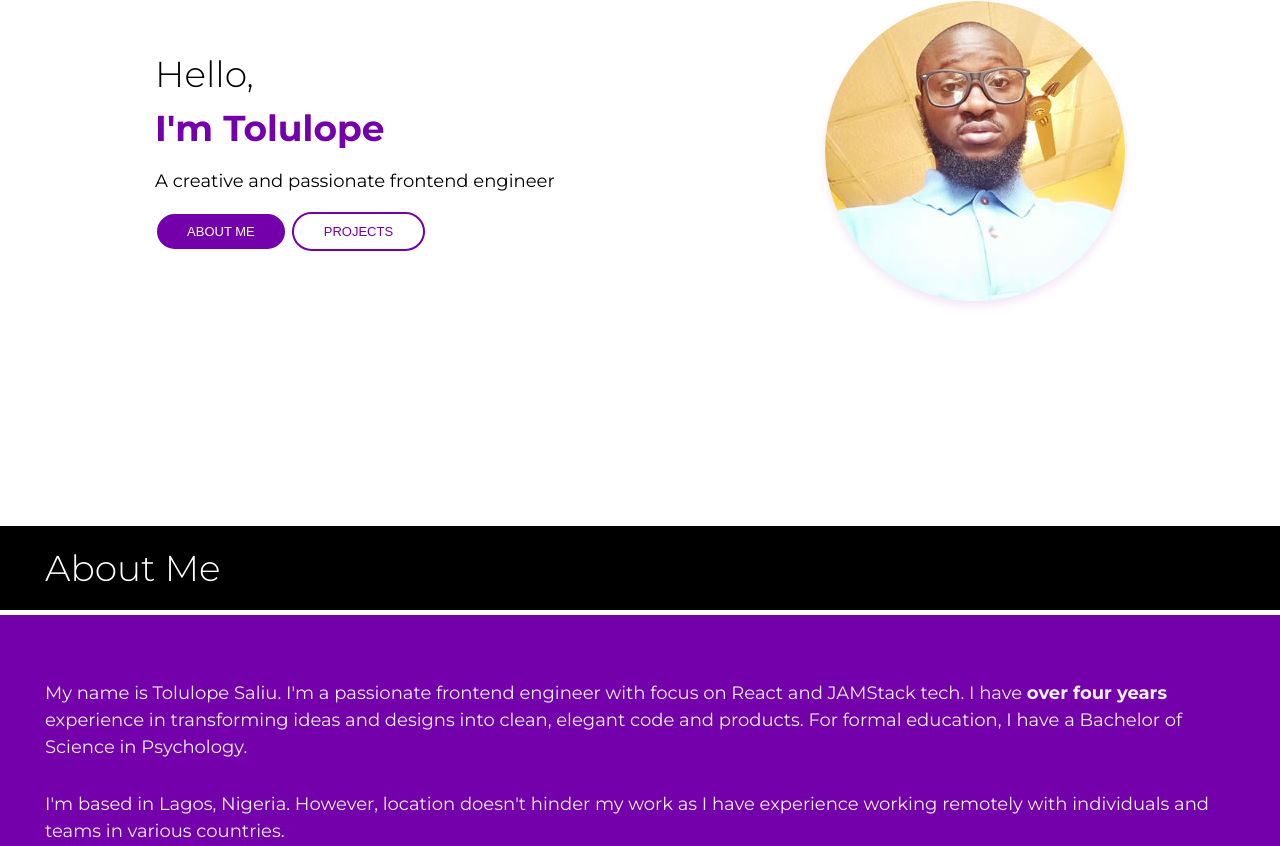
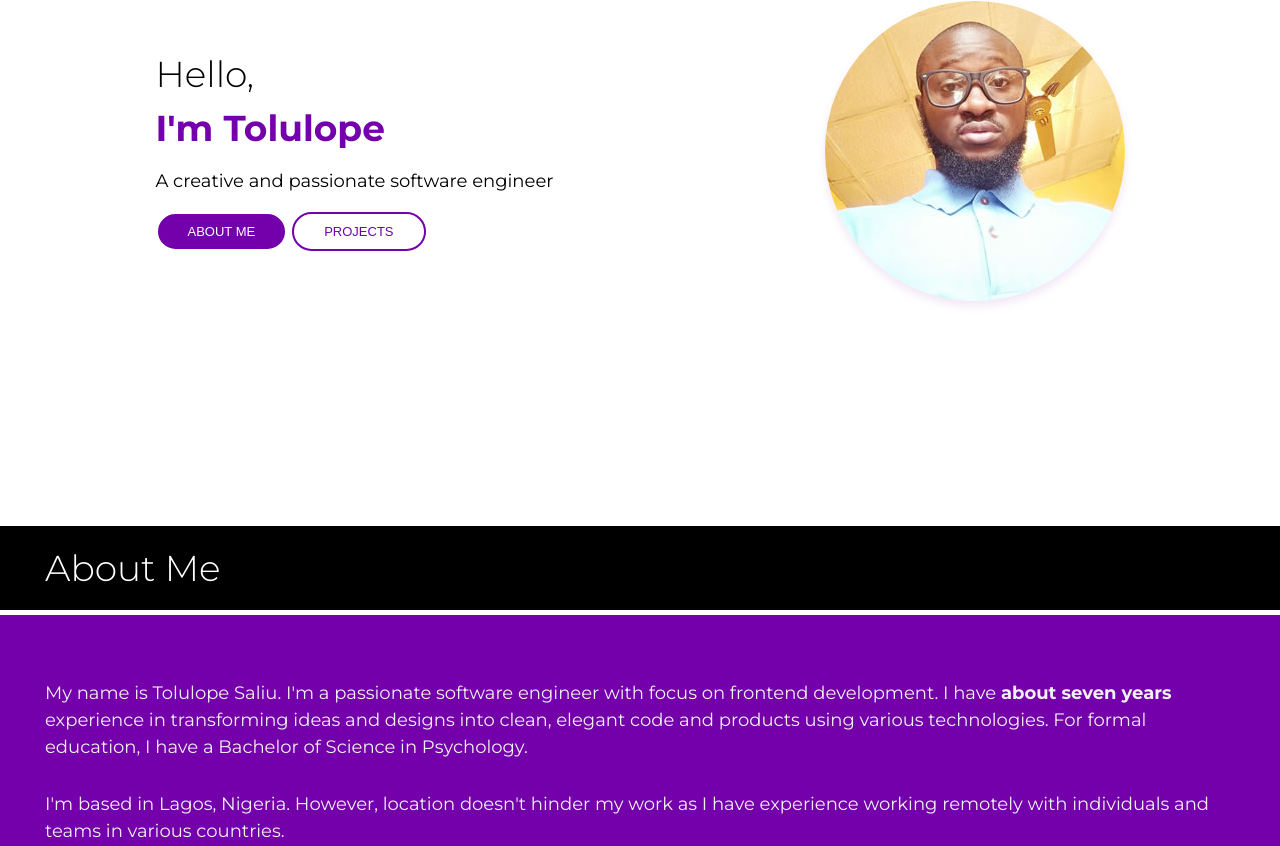
Before and after one commit to toluls/toluls, a React (Create React App) app: page / in a window 1280 px wide. Shown: the part 274-1120 px from the top of the page. Built offline with nearby package versions, Linux system fonts and the light colour scheme.

Commit message:
2024 general update

```diff
--- a/public/index.html
+++ b/public/index.html
@@ -7,13 +7,13 @@
     <meta name="theme-color" content="#7400AB" />
     <meta
       name="description"
-      content="Tolulope Saliu. Front-end developer based in Lagos, Nigeria. I have great experience working remotely and delivering amazing results."
+      content="Tolulope Saliu. Software engineer based in Lagos, Nigeria. I have about seven years experience working remotely and delivering amazing results."
     />
     <meta name="keywords" content="Tolulope Saliu, Tolulope Olamide Saliu, Tolulope" />
     <link rel="apple-touch-icon" href="%PUBLIC_URL%/logo192.png" />
     <link rel="shortcut icon" href="%PUBLIC_URL%/logo192.png" />
     <link rel="manifest" href="%PUBLIC_URL%/manifest.json" />
-    <title>Tolulope | Frontend Engineer</title>
+    <title>Tolulope | Software Engineer</title>
   </head>
   <body>
     <noscript>You need to enable JavaScript to run this app.</noscript>
--- a/src/Components/Layout/Footer.js
+++ b/src/Components/Layout/Footer.js
@@ -4,7 +4,7 @@ import classes from './Footer.module.scss';
 const Footer = () => {
   return (
     <footer className={classes.footer}>
-      <p>© 2022 Tolulope Saliu. All Rights Reserved.</p>
+      <p>© 2024 Tolulope Saliu. All Rights Reserved.</p>
     </footer>
   );
 }
--- a/src/Components/Sections/About.js
+++ b/src/Components/Sections/About.js
@@ -10,8 +10,7 @@ const About = forwardRef((props, ref) => {
       </div>
       <div className={classes.content}>
         <p>
-          My name is Tolulope Saliu. I'm a passionate frontend engineer with
-          focus on React and JAMStack tech. I have <strong>over four years</strong> experience in transforming ideas and designs into clean, elegant code and products. For formal education, I have a Bachelor of Science in Psychology.
+          My name is Tolulope Saliu. I'm a passionate software engineer with focus on frontend development. I have <strong>about seven years</strong> experience in transforming ideas and designs into clean, elegant code and products using various technologies. For formal education, I have a Bachelor of Science in Psychology.
         </p>
 
         <p>
@@ -21,7 +20,7 @@ const About = forwardRef((props, ref) => {
         </p>
 
         <p>
-        <strong>My current stack/focus:</strong> <br />HTML5, CSS3, JavaScript, TypeScript, SASS, React, Redux, NextJS, Gatsby, REST/GraphQL, Firebase, Serverless Architecture, Headless CMS, amongst others. I have also worked with NodeJS, Express, MongoDB, WordPress, Bootstrap, JQuery and JQuery Mobile during the course of my career.
+        <strong>My current stack/focus:</strong> <br />HTML5, CSS3, JavaScript, TypeScript, SASS, React, Redux, NextJS, Gatsby, REST/GraphQL, Firebase, Serverless Architecture, GCP, AWS, SQL, GIT, Headless CMS, amongst others. I have also worked with NodeJS, Express, MongoDB, Webflow, WordPress, Bootstrap, JQuery and JQuery Mobile during the course of my career.
         </p>
 
         <AppButton text="Contact Me" className={classes.action} onClick={props.onContactClick} />
--- a/src/Components/Sections/Welcome.js
+++ b/src/Components/Sections/Welcome.js
@@ -11,7 +11,7 @@ const Welcome = props => {
       </div>
       <div className={classes.textContainer}>
         <h1>Hello, <span className={classes.name}>I'm Tolulope</span></h1>
-        <p>A creative and passionate frontend engineer</p>
+        <p>A creative and passionate software engineer</p>
         <AppButton text="About Me" onClick={props.onAboutClick} />
         <AppButton text="Projects" outline onClick={props.onProjectClick} />
       </div>
```
Also changed, not shown: package.json (+8 -10 lines), 1 other file (tests, documents, lock files or other folders).
